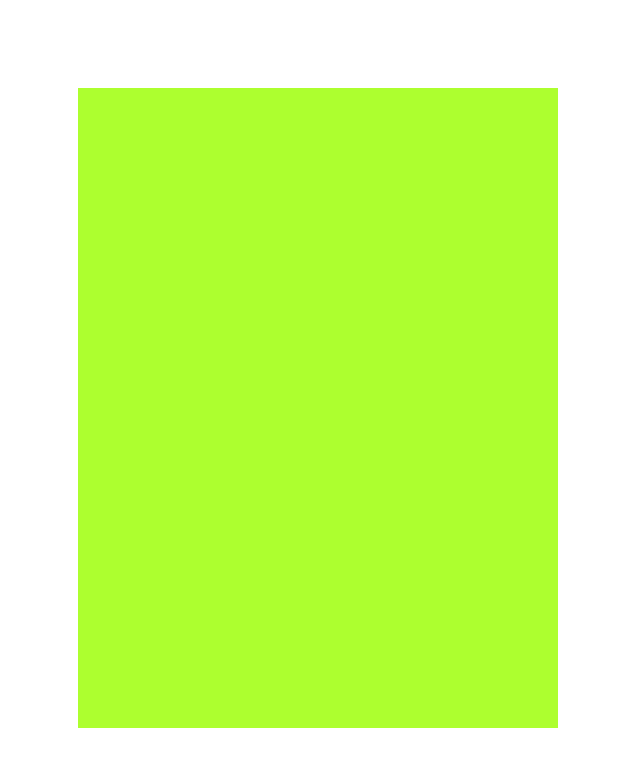
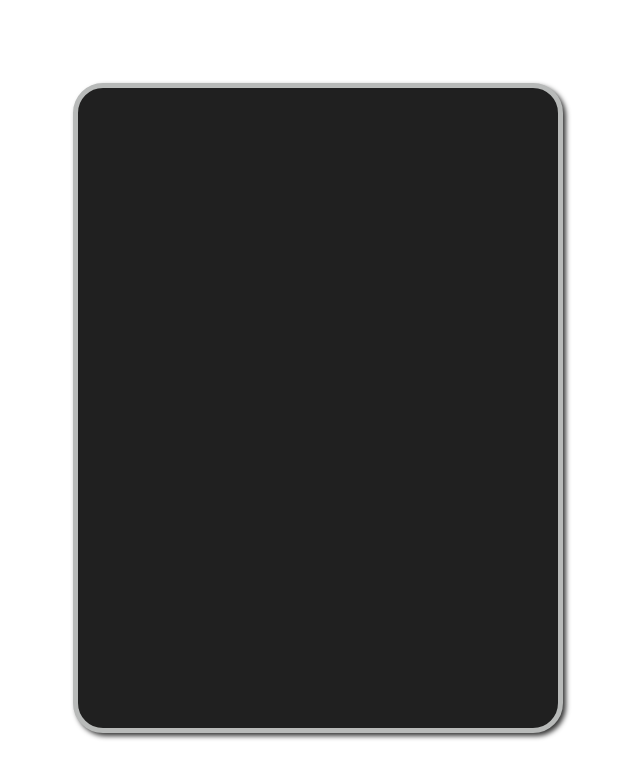
Before and after one commit to krackalackel02/Calculator, a plain HTML site: page index.html in a window 1280 px wide. Shown: the whole page, without its empty margins (322-962 px from the left). Drawn offline with Linux system fonts and the light colour scheme.

Commit message:
Added some styling to calculator background including colour and positioning and sizing for different screen sizes

```diff
--- a/style.css
+++ b/style.css
@@ -7,10 +7,13 @@
 
 
 .calculator-grid{
-    background-color: greenyellow;
+    background-color: #202020;
     aspect-ratio: 3/4;
     width: auto;
     height: 80vh;
+    border-radius: 30px;
+    border: solid 5px #b8bab9;
+    box-shadow: 3px 3px 5px #383838;
 }
 
 
@@ -18,7 +21,5 @@
  .calculator-grid{
     width: 80vw;
     height: auto;
-    aspect-ratio: 3/4;
-
 }
 }
```
